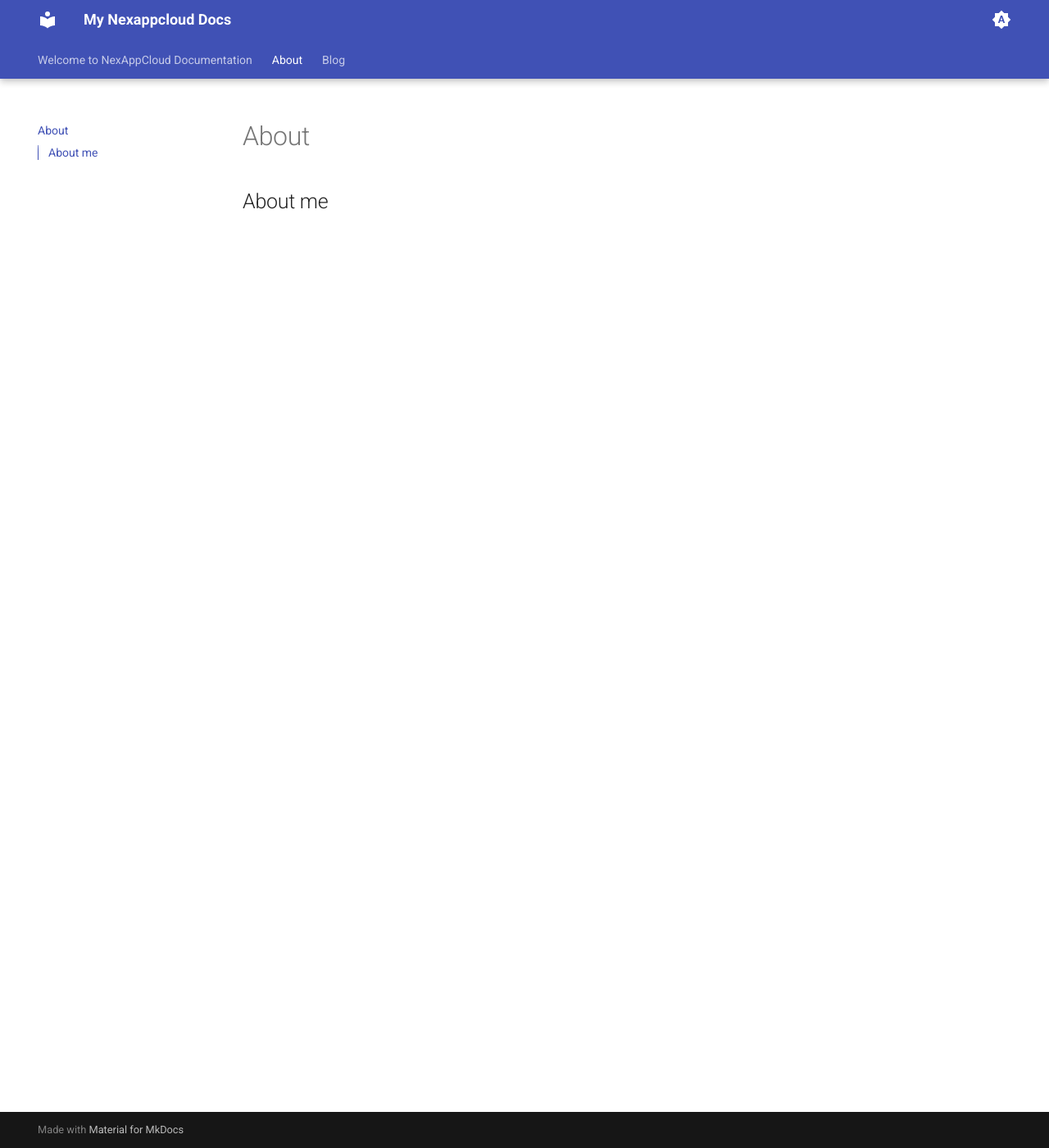
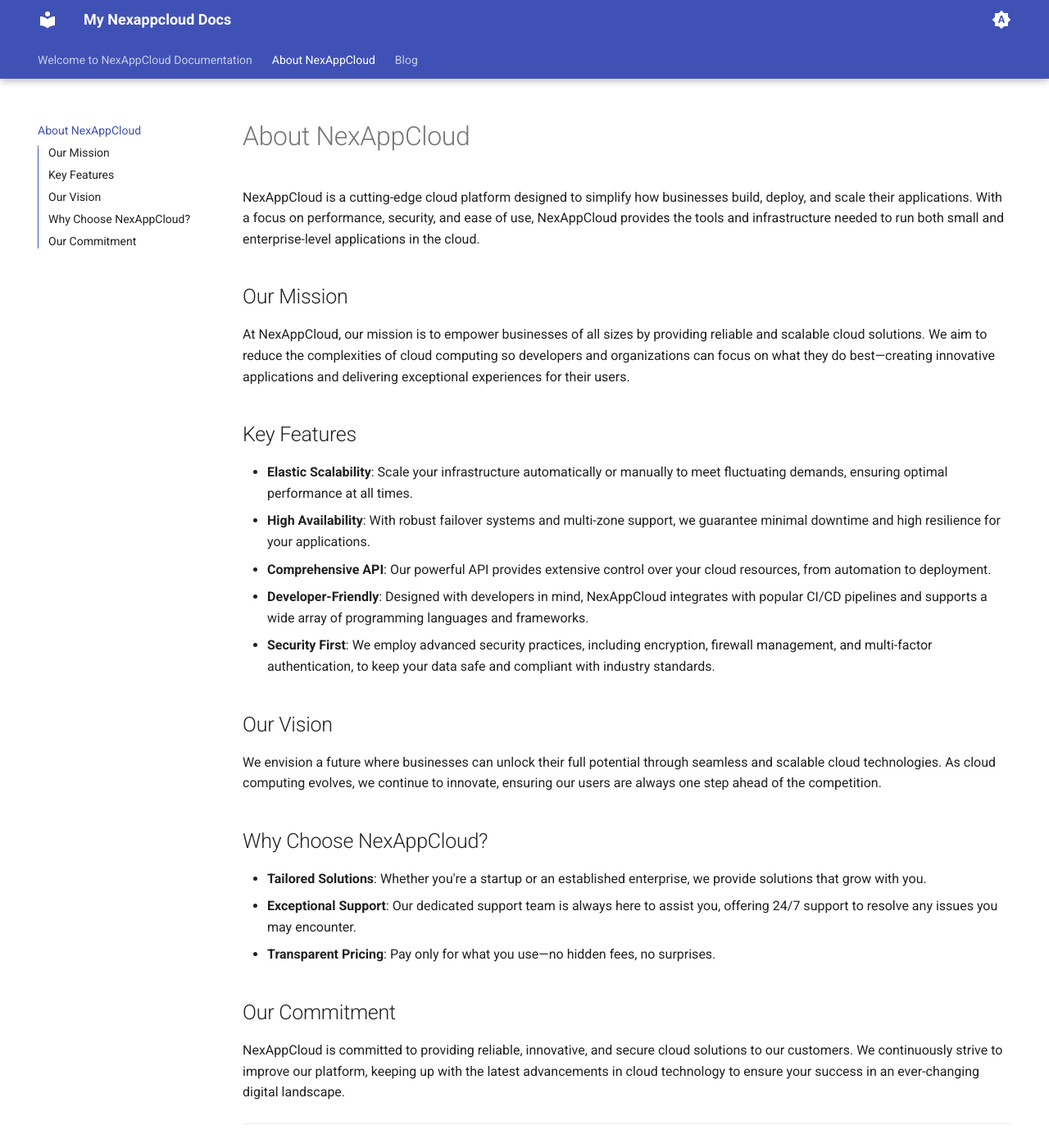
Before and after one commit to kukoboris/nexappdoc, an MkDocs documentation site: the page built from docs/about.md, in a window 1280 px wide and 1400 px high. Shown: the whole window at 82% size. Built offline with MkDocs 1.6.1 and Material for MkDocs 9.7.7, drawn with Linux system fonts in a browser that asks for light colours; some of the changed text lies outside the part shown.

Commit message:
Update about.md

```diff
--- a/docs/about.md
+++ b/docs/about.md
@@ -1 +1,33 @@
-## About me
+# About NexAppCloud
+
+NexAppCloud is a cutting-edge cloud platform designed to simplify how businesses build, deploy, and scale their applications. With a focus on performance, security, and ease of use, NexAppCloud provides the tools and infrastructure needed to run both small and enterprise-level applications in the cloud.
+
+## Our Mission
+
+At NexAppCloud, our mission is to empower businesses of all sizes by providing reliable and scalable cloud solutions. We aim to reduce the complexities of cloud computing so developers and organizations can focus on what they do best—creating innovative applications and delivering exceptional experiences for their users.
+
+## Key Features
+
+- **Elastic Scalability**: Scale your infrastructure automatically or manually to meet fluctuating demands, ensuring optimal performance at all times.
+- **High Availability**: With robust failover systems and multi-zone support, we guarantee minimal downtime and high resilience for your applications.
+- **Comprehensive API**: Our powerful API provides extensive control over your cloud resources, from automation to deployment.
+- **Developer-Friendly**: Designed with developers in mind, NexAppCloud integrates with popular CI/CD pipelines and supports a wide array of programming languages and frameworks.
+- **Security First**: We employ advanced security practices, including encryption, firewall management, and multi-factor authentication, to keep your data safe and compliant with industry standards.
+
+## Our Vision
+
+We envision a future where businesses can unlock their full potential through seamless and scalable cloud technologies. As cloud computing evolves, we continue to innovate, ensuring our users are always one step ahead of the competition.
+
+## Why Choose NexAppCloud?
+
+- **Tailored Solutions**: Whether you're a startup or an established enterprise, we provide solutions that grow with you.
+- **Exceptional Support**: Our dedicated support team is always here to assist you, offering 24/7 support to resolve any issues you may encounter.
+- **Transparent Pricing**: Pay only for what you use—no hidden fees, no surprises.
+
+## Our Commitment
+
+NexAppCloud is committed to providing reliable, innovative, and secure cloud solutions to our customers. We continuously strive to improve our platform, keeping up with the latest advancements in cloud technology to ensure your success in an ever-changing digital landscape.
+
+---
+
+Thank you for choosing NexAppCloud. We look forward to helping you build, deploy, and scale your cloud applications with confidence.
```
